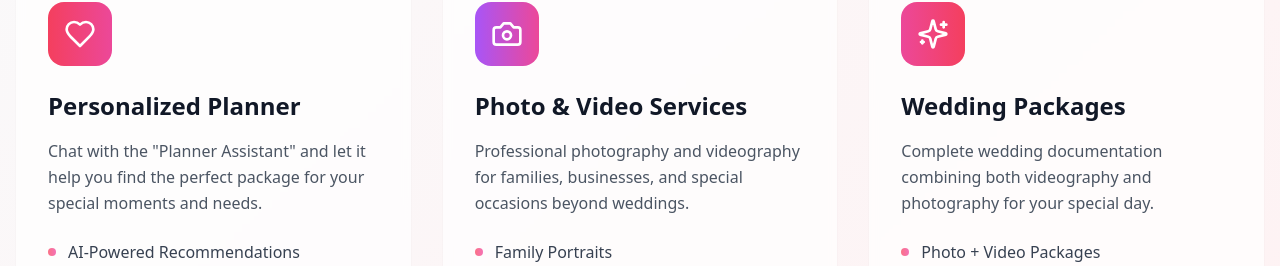
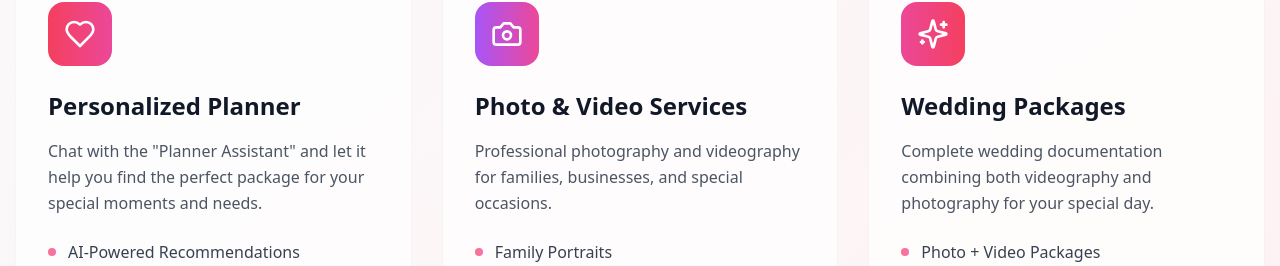
Before and after one commit to alexbullgomes/forever-after-ai-dreams, a React (Vite) app: page / in a window 1280 px wide. Shown: the part 1202-1468 px from the top of the page. Built offline with nearby package versions, Linux system fonts and the light colour scheme.

Commit message:
Update service description
Replaced the service description with the new text.

```diff
--- a/src/components/Services.tsx
+++ b/src/components/Services.tsx
@@ -30,7 +30,7 @@ const Services = ({
   }, {
     icon: Camera,
     title: "Photo & Video Services",
-    description: "Professional photography and videography for families, businesses, and special occasions beyond weddings.",
+    description: "Professional photography and videography for families, businesses, and special occasions.",
     features: ["Family Portraits", "Business Photography", "Corporate Events", "Milestone Celebrations"],
     gradient: "from-purple-500 to-pink-500",
     route: "/photo-video-services"
```
